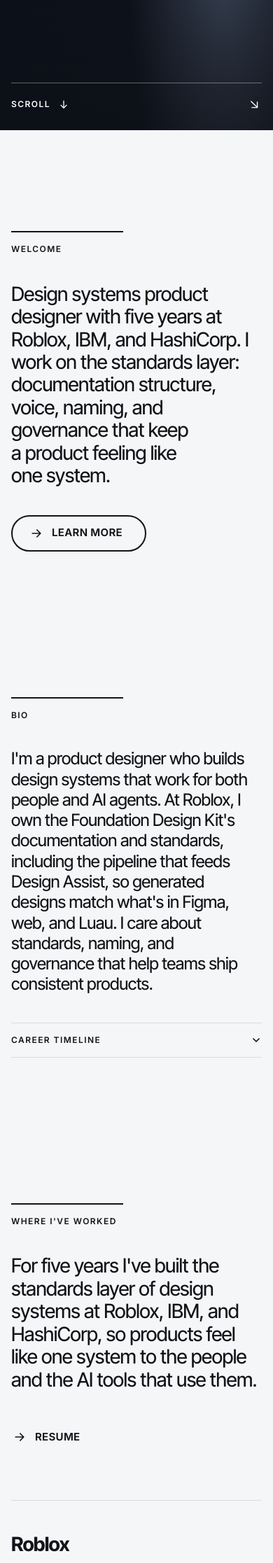
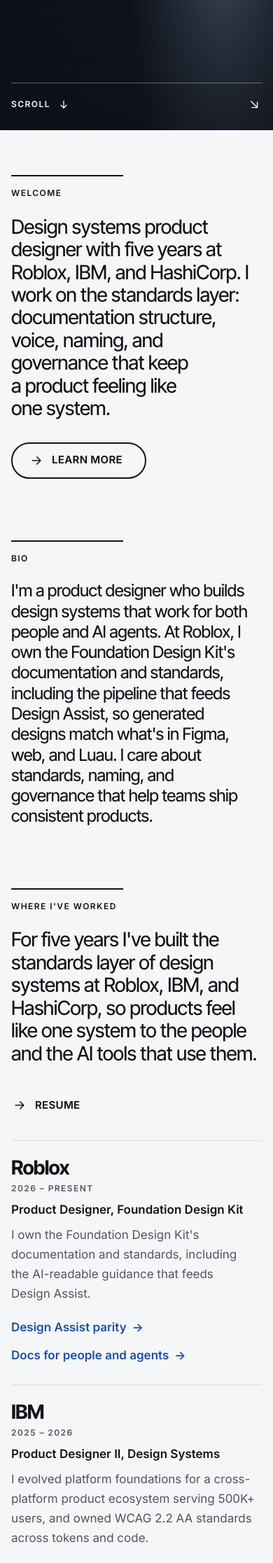
Before and after one commit to aa814678389-del/aa814678389-del.github.io, a Jekyll site: the page built from index.html, in a window 390 px wide. Shown: the part 714-2947 px from the top of the page at 70% size. Built offline with Jekyll 4.4.1, drawn with Linux system fonts in a browser that asks for light colours; some of the changed text lies outside the part shown.

Commit message:
Mobile: tighten spacing, drop screen-filling sections, two-column details
- Phones/tablets: smaller section gaps; Selected work divider and slides
  size to content; 4:3 slide images; two-column case study details and
  outcome strip
- Remove the career timeline dropdown; role titles now sit in the
  Where I've worked company columns

Co-Authored-By: Claude Opus 5.5 <noreply@anthropic.com>
Claude-Session: https://claude.ai/code/session_01Eqne5k56eBT8F2XDeopoSt

```diff
--- a/_data/timeline.yml
+++ /dev/null
@@ -1,13 +0,0 @@
-# Career timeline, most recent first. Shown collapsed under the bio.
-- year: 2026
-  title: Product Designer, Foundation Design Kit
-  company: Roblox
-- year: 2025
-  title: Product Designer II, Design Systems
-  company: IBM (formerly HashiCorp)
-- year: 2023
-  title: Product Designer I, Design Systems
-  company: HashiCorp
-- year: 2021
-  title: Associate Product Designer and Intern, Design Systems
-  company: HashiCorp
--- a/_data/workplaces.yml
+++ b/_data/workplaces.yml
@@ -7,17 +7,20 @@ statement: >-
 companies:
   - name: Roblox
     years: 2026 – present
+    role: Product Designer, Foundation Design Kit
     summary: >-
       I own the Foundation Design Kit's documentation and standards, including
       the AI-readable guidance that feeds Design Assist.
     studies: [design-assist-component-parity, fdk-documentation-standards]
   - name: IBM
     years: 2025 – 2026
+    role: Product Designer II, Design Systems
     summary: >-
       I evolved platform foundations for a cross-platform product ecosystem
       serving 500K+ users, and owned WCAG 2.2 AA standards across tokens and code.
   - name: HashiCorp
     years: 2021 – 2025
+    role: Product Designer I and Associate Product Designer, Design Systems
     summary: >-
       I helped build the Helios design system from its foundations, and designed
       components used across 9+ product teams.
--- a/_includes/bio.html
+++ b/_includes/bio.html
@@ -3,22 +3,5 @@
   <div class="statement__body">
     <h2 id="bio-heading" class="statement__label label">Bio</h2>
     <p class="statement__text statement__text--long">{{ profile.bio }}</p>
-    {%- if site.data.timeline and site.data.timeline.size > 0 %}
-    <details class="timeline">
-      <summary class="timeline__toggle label">
-        <span>Career timeline</span>
-        <svg class="timeline__chevron" aria-hidden="true" focusable="false" width="16" height="16" viewBox="0 0 16 16" fill="none" stroke="currentColor" stroke-width="1.75" stroke-linecap="round" stroke-linejoin="round"><path d="M4 6l4 4 4-4"/></svg>
-      </summary>
-      <ol class="timeline__list" role="list">
-        {%- for role in site.data.timeline %}
-        <li class="timeline__item">
-          <span class="timeline__year">{{ role.year }}</span>
-          <span class="timeline__title">{{ role.title }}</span>
-          <span class="timeline__company">{{ role.company }}</span>
-        </li>
-        {%- endfor %}
-      </ol>
-    </details>
-    {%- endif %}
   </div>
 </section>
--- a/_includes/workplaces.html
+++ b/_includes/workplaces.html
@@ -13,6 +13,7 @@
     <li class="company reveal">
       <h3 class="company__name">{{ c.name }}</h3>
       <p class="label company__years">{{ c.years }}</p>
+      {%- if c.role %}<p class="company__role">{{ c.role }}</p>{% endif %}
       <p class="company__summary">{{ c.summary }}</p>
       {%- if c.studies %}
       <ul class="company__studies" role="list" aria-label="Case studies from {{ c.name }}">
--- a/assets/css/main.css
+++ b/assets/css/main.css
@@ -712,6 +712,47 @@ figcaption { margin-top: var(--space-3); font-size: var(--text-sm); color: var(-
   .project:has(.pill:hover, .pill:focus-visible, .project__media:hover) .project__media img { transform: scale(1.03); }
 }
 
+.company__role { font-weight: 600; max-width: 34ch; }
+
+/* ───────── 12. Phones and tablets: tighter rhythm, no screen-filling empty space ───────── */
+@media (max-width: 59.99rem) {
+  .statement { padding-block: var(--space-8) var(--space-5); }
+  .statement__body { gap: var(--space-4); }
+  .statement__text { margin-top: var(--space-2); }
+  .companies { padding-bottom: var(--space-6); }
+  .company { padding-block: var(--space-5); gap: var(--space-2); }
+  .divider { min-height: 0; padding-block: var(--space-8) var(--space-6); gap: var(--space-8); }
+  .project { min-height: 0; padding-block: var(--space-6); gap: var(--space-5); }
+  .project + .project { border-top: 1px solid var(--color-rule); }
+  .project__media { aspect-ratio: 4 / 3; }
+  .project__media img, .project__media video { padding: 4%; }
+  .project__title { margin-top: var(--space-2); }
+  .section { padding-top: var(--space-8); }
+  .site-footer { margin-top: var(--space-8); }
+  .cta { padding-block: var(--space-7) var(--space-6); }
+
+  /* Case studies */
+  .cs-body { padding-top: var(--space-7); }
+  .cs-summary { margin-bottom: var(--space-6); }
+  .prose h2 { margin-top: var(--space-8); }
+  .figure, .before-after { margin-block: var(--space-6); }
+  .pager { margin-top: var(--space-8); }
+  .metrics { grid-template-columns: repeat(2, minmax(0, 1fr)); gap: var(--space-4); }
+  .toc { margin-bottom: var(--space-6); padding-bottom: var(--space-4); border-bottom: 1px solid var(--color-rule); }
+  .toc ol { gap: var(--space-1) var(--space-4); }
+  .toc a { padding-block: var(--space-1); }
+}
+@media (max-width: 40rem) {
+  .opener--case { padding-top: 4.5rem; }
+  .opener__case-body { padding-block: var(--space-6) var(--space-5); gap: var(--space-4); }
+  .cs-meta { grid-template-columns: repeat(2, minmax(0, 1fr)); gap: var(--space-3) var(--space-4); padding-block: var(--space-3) var(--space-4); }
+  .cs-meta dd { font-size: 0.875rem; }
+  .decision { padding: var(--space-4); }
+  .pager__link--next { text-align: left; }
+  .pager__title { font-size: 1.5rem; }
+  .footer-nav { gap: var(--space-1) var(--space-4); }
+}
+
 /* ───────── 10. Print ───────── */
 @media print {
   .site-bar, .menu, .cursor, .cue, .toc, .skip-link, .pager, .opener__media, .opener__grain, .opener__scrim { display: none !important; }
```
Also changed, not shown: README.md.
